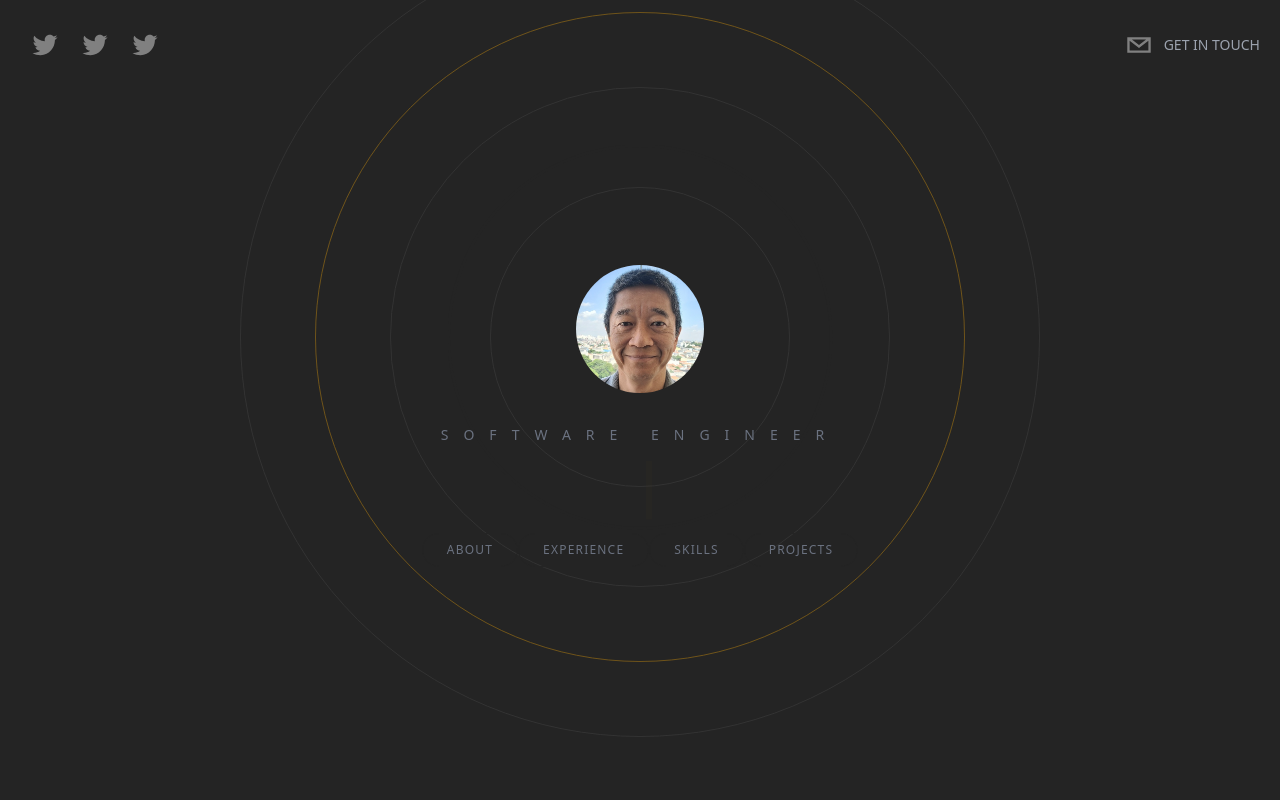
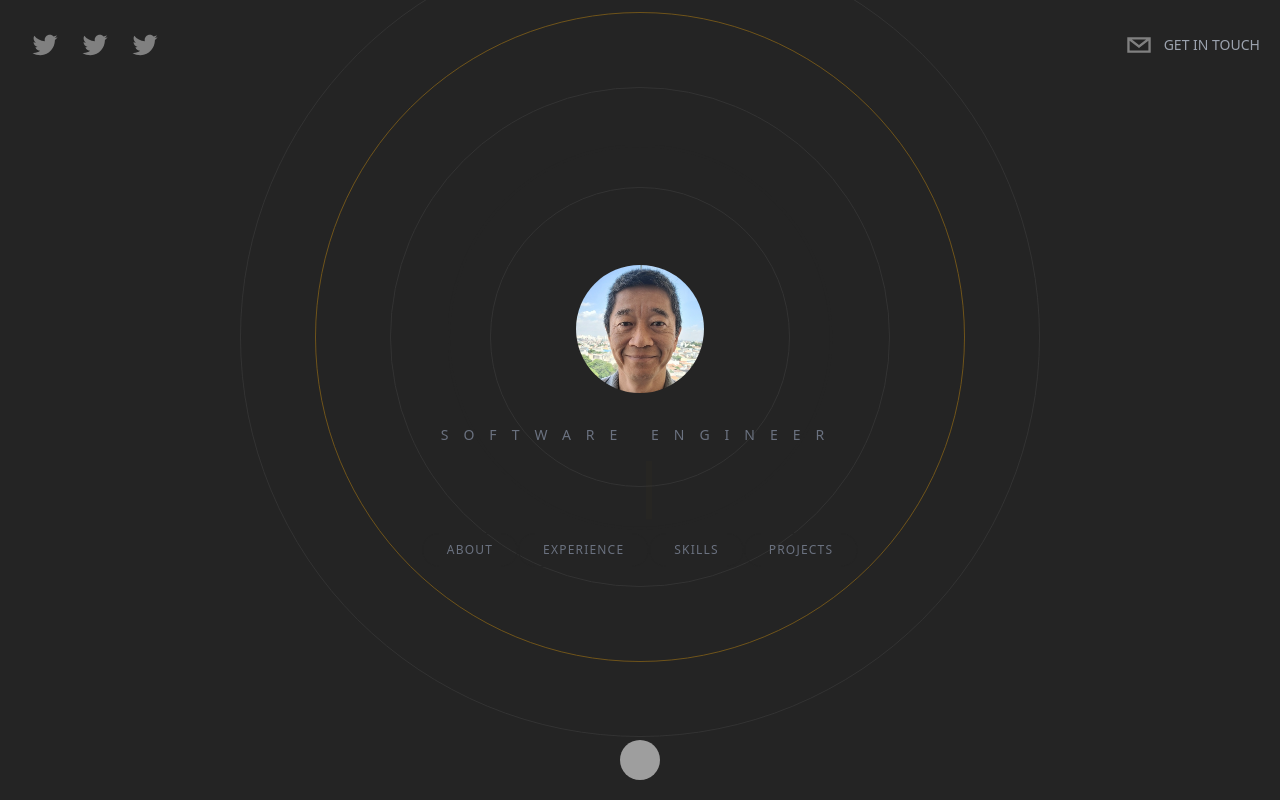
Before and after one commit to ElsonOtake/Portfolio_2023, a Next.js app: page / in a window 1280 px wide. Built offline with nearby package versions, Linux system fonts and the light colour scheme; grey boxes are pictures that could not be loaded.

Commit message:
Add link to top

```diff
--- a/pages/index.tsx
+++ b/pages/index.tsx
@@ -7,6 +7,7 @@
 // import styles from '../styles/Home.module.css'
 import Projects from '../components/Projects'
 import ContactMe from '../components/ContactMe'
+import Link from 'next/link'
 
 export default function Home() {
   return (
@@ -39,6 +40,19 @@
 
       <section id='contact' className='snap-start'>
         <ContactMe />
-      </section>    </div>
-  )
-}
+      </section>
+
+      <Link href="#hero">
+        <footer className='sticky bottom-5 w-full cursor-pointer'>
+          <div className='flex items-center justify-center'>
+            <img
+              className='h-10 w-10 rounded-full filter grayscale hover:grayscale-0 cursor-pointer'
+              src="https://i.imgur.com/e2yvD6A.png"
+              alt=""
+            />
+          </div>
+        </footer>
+      </Link>
+    </div>
+  );
+};
```
